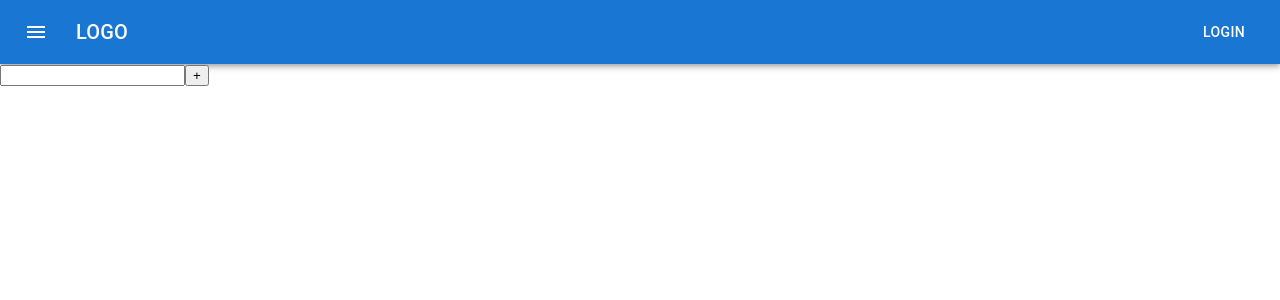
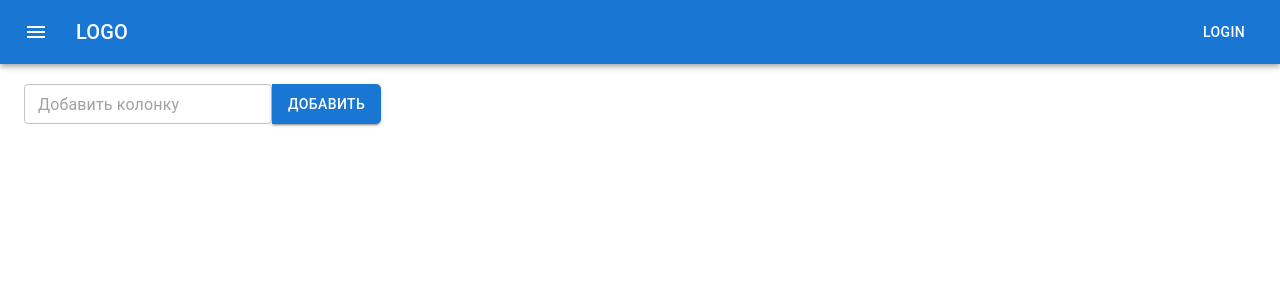
Before and after one commit to DaniyelGit/Todolist, a React (Create React App) app: page / in a window 1280 px wide. Shown: the top 300 px of the page. Built offline with nearby package versions, Linux system fonts and the light colour scheme.

Commit message:
added styledComponent

```diff
--- a/package.json
+++ b/package.json
@@ -17,6 +17,7 @@
     "@types/react": "^18.0.23",
     "@types/react-dom": "^18.0.7",
     "@types/react-redux": "^7.1.25",
+    "@types/styled-components": "^5.1.26",
     "@types/uuid": "^9.0.0",
     "axios": "^1.4.0",
     "babel-jest": "^29.5.0",
@@ -26,6 +27,7 @@
     "react-redux": "^8.0.5",
     "react-scripts": "5.0.1",
     "redux": "^4.2.1",
+    "styled-components": "^5.3.11",
     "ts-jest": "^29.1.0",
     "typescript": "^4.8.4",
     "uuid": "^9.0.0",
--- a/src/App.tsx
+++ b/src/App.tsx
@@ -8,8 +8,7 @@ import {
 import {useDispatch, useSelector} from "react-redux";
 import {AppRootStateType} from "./redux/store";
 import {TodolistDomainType} from "./redux/reducers/todolists-reducer";
-import {AppBar, Box, Button, IconButton, Toolbar, Typography} from "@mui/material";
-import Menu from '@mui/icons-material/Menu';
+import {AppBar, Box, Button, Container, IconButton, Toolbar, Typography} from "@mui/material";
 import {Header} from "./components/Header/Header";
 
 
@@ -25,6 +24,8 @@ export const App = () => {
    return (
       <div className="App">
          <Header/>
+         <div style={{marginTop: 20}}>
+            <Container maxWidth="xl">
                <div>
                   <AddItemForm addItem={addTodolist}/>
                </div>
@@ -38,6 +39,8 @@ export const App = () => {
                      );
                   })
                }
+            </Container>
+         </div>
       </div>
    );
 }
--- a/src/components/AddItemForm/AddItemForm.tsx
+++ b/src/components/AddItemForm/AddItemForm.tsx
@@ -1,5 +1,6 @@
 import React, {ChangeEvent, KeyboardEvent, memo, useState} from 'react';
 import s from "../Todolist/Todolist.module.css";
+import {Button, TextField} from "@mui/material";
 
 type AddItemFormPropsType = {
    addItem: (titleValue: string) => void
@@ -12,12 +13,16 @@ export const AddItemForm = memo((props: AddItemFormPropsType) => {
    } = props;
 
    const [valueInput, setValueInput] = useState<string>('');
-   const [error, setError] = useState<string | null>(null);
+   const [error, setError] = useState<boolean>(false);
+   const [errorText, setErrorText] = useState<string>('')
 
    const changeValueInputHandler = (e: ChangeEvent<HTMLInputElement>) => {
       setValueInput(e.currentTarget.value);
 
-      error && setError(null);
+      if (error) {
+         setError(false);
+         setErrorText('');
+      }
    };
 
    const addItemHandler = () => {
@@ -25,7 +30,8 @@ export const AddItemForm = memo((props: AddItemFormPropsType) => {
          addItem(valueInput.trim());
          setValueInput('');
       } else {
-         setError('Title is required');
+         setError(true);
+         setErrorText('Требуется заголовок')
       }
    };
 
@@ -36,16 +42,25 @@ export const AddItemForm = memo((props: AddItemFormPropsType) => {
    };
 
    return (
-      <>
-         <input className={error ? s.error : ''}
-                value={valueInput}
-                onChange={changeValueInputHandler}
-                onKeyPress={onKeyPressHandler}
+      <div className={s.wrapperAddItemForm}>
+         <TextField
+            value={valueInput}
+            onChange={changeValueInputHandler}
+            onKeyPress={onKeyPressHandler}
+            error={error}
+            id="outlined-error"
+            label={errorText}
+            placeholder="Добавить колонку"
+            variant="outlined"
+            size="small"
          />
-         <button onClick={addItemHandler}>+</button>
-         {
-            error && <div className={s.errorMessage}>{error}</div>
-         }
-      </>
+         <Button
+            sx={{borderRadius: '0px 5px 5px 0px'}}
+            variant="contained"
+            onClick={addItemHandler}
+            size="medium"
+         >Добавить
+         </Button>
+      </div>
    );
 });
--- a/src/components/Todolist/Todolist.module.css
+++ b/src/components/Todolist/Todolist.module.css
@@ -26,3 +26,7 @@
 .taskIsDone {
     opacity: .5;
 }
+
+.wrapperAddItemForm {
+    display: flex;
+}
```
Also changed, not shown: 1 other file (tests, documents, lock files or other folders). Lines whose indentation alone changed are shown as unchanged.
